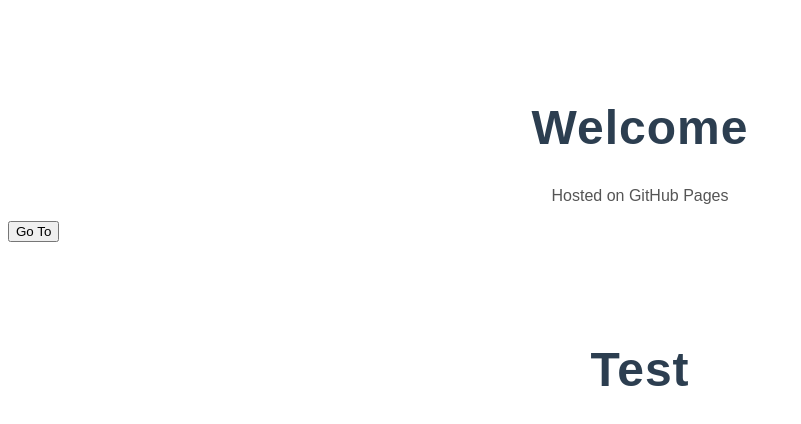
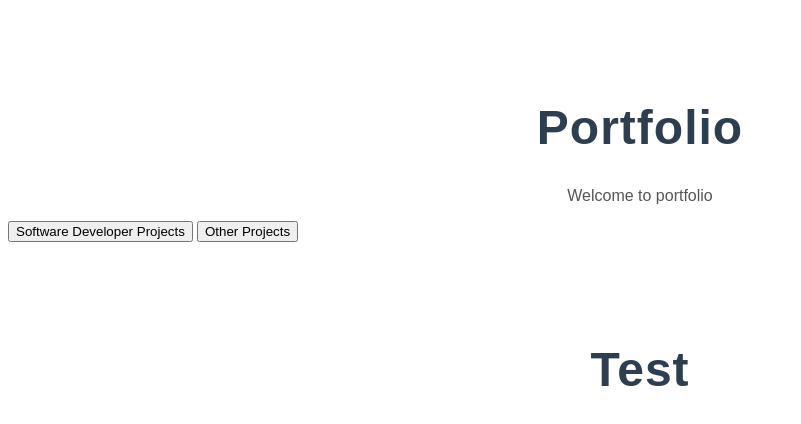
Before and after one commit to AfterTheRainGames/Portfolio, a plain HTML site: page index.html in a window 1280 px wide. Shown: the whole page, without its empty margins (0-801 px from the left). Drawn offline with Linux system fonts and the light colour scheme.

Commit message:
Test 2 buttons

```diff
--- a/index.html
+++ b/index.html
@@ -23,10 +23,12 @@
   </style>
 
 </head>
+
 <body>
-  <h1>Welcome</h1>
-  <p>Hosted on GitHub Pages</p>
-  <button onclick="location.href='softwaredeveloper'"> Go To</button>
+  <h1>Portfolio</h1>
+  <p>Welcome to portfolio</p>
+  <button onclick="location.href='softwaredeveloper'">Software Developer Projects</button>
+  <button onclick="location.href='softwaredeveloper'">Other Projects</button>
 </body>
 <h1>Test</h1>
 </html>
```
